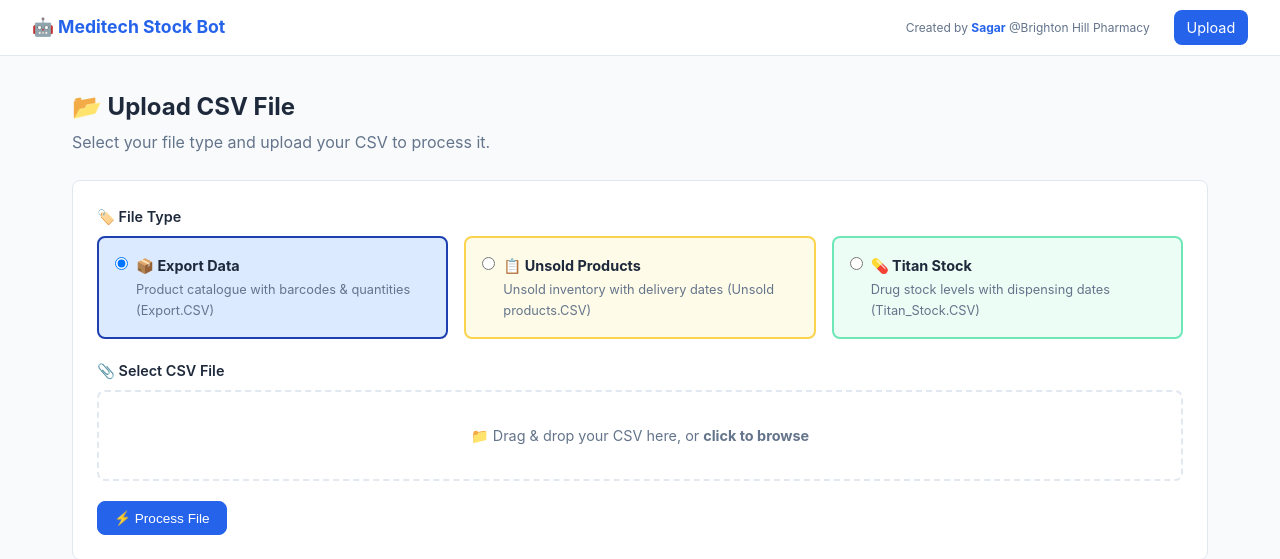
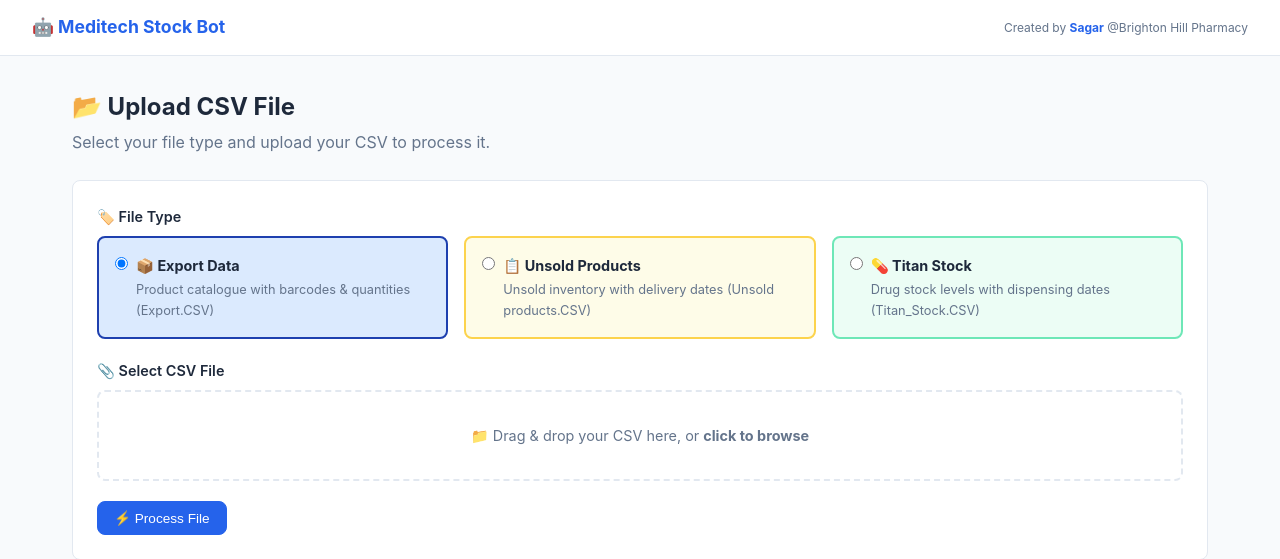
Before and after one commit to vibecoding2025/meditech, a Flask app: page / in a window 1280 px wide. Shown: the top 559 px of the page. Run offline with Flask 3, Linux system fonts and the light colour scheme.

Commit message:
Remove duplicate Upload button from header
Co-Authored-By: Claude Opus 4.6 (1M context) <noreply@anthropic.com>

```diff
--- a/templates/base.html
+++ b/templates/base.html
@@ -11,7 +11,6 @@
         <a href="{{ url_for('index') }}" class="nav-brand">🤖 Meditech Stock Bot</a>
         <div class="nav-right">
             <span class="nav-credit">Created by <strong>Sagar</strong> @Brighton Hill Pharmacy</span>
-            <a href="{{ url_for('index') }}" class="nav-link active">Upload</a>
         </div>
     </nav>
 
```
